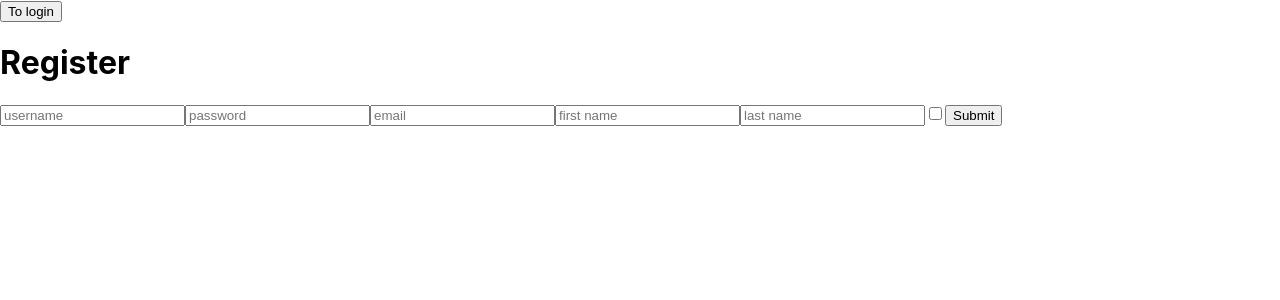
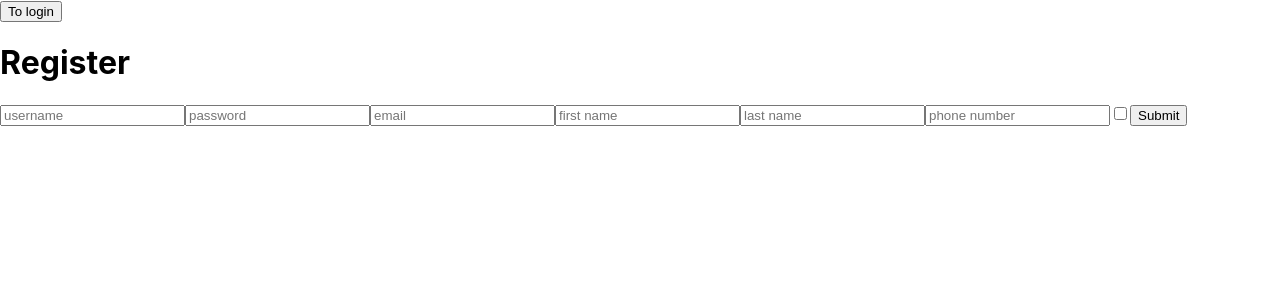
Before and after one commit to khoile3009/do-it, a Next.js app in the folder next-app/: page /auth in a window 1280 px wide. Shown: the top 300 px of the page. Built offline with nearby package versions, Linux system fonts and the light colour scheme; no server answers.

Commit message:
Add auth page to demonstrate redux and authorization backbone

```diff
--- a/next-app/General/Components/Auth/Register.js
+++ b/next-app/General/Components/Auth/Register.js
@@ -8,7 +8,9 @@ export default function Register(props) {
     const [email, changeEmail] = useState('');
     const [first_name, changeFirstname] = useState('');
     const [last_name, changeLastname] = useState('');
+    const [phone_number, changePhoneNumber] = useState('');
     const [checked, check] = useState(false);
+
     const dispatch = useDispatch()
     const auth = useSelector((state) => state.auth)
 
@@ -17,7 +19,7 @@ export default function Register(props) {
         <form onSubmit={
             (event) => {
                 event.preventDefault()
-                dispatch(register(username, email, password, first_name, last_name, checked))
+                dispatch(register(username, email, password, first_name, last_name, parseInt(phone_number), checked))
             }
         }>
             <input type="text" placeholder="username" onChange={(event) => changeUsername(event.target.value)} value={username} />
@@ -25,7 +27,7 @@ export default function Register(props) {
             <input type="text" placeholder="email" onChange={(event) => changeEmail(event.target.value)} value={email} />
             <input type="text" placeholder="first name" onChange={(event) => changeFirstname(event.target.value)} value={first_name} />
             <input type="text" placeholder="last name" onChange={(event) => changeLastname(event.target.value)} value={last_name} />
-
+            <input type="number" placeholder="phone number" onChange={(event) => changePhoneNumber(event.target.value)} value={phone_number} />
             <input type="checkbox" onChange={(event) => check(event.target.checked)} checked={checked} />
             <button type="submit">Submit</button>
         </form>
--- a/next-app/General/Utils/Initializer.js
+++ b/next-app/General/Utils/Initializer.js
@@ -6,11 +6,11 @@ export default function Initializer() {
     const dispatch = useDispatch()
     const auth = useSelector((state) => state.auth)
 
+    // This is a replacement for component did mount because it launch once with no other condition to launce
     useEffect(() => {
         if (!auth.userId) {
             dispatch(retrieveUserFromToken(auth.token))
         }
-
     }, [])
 
     return null;
--- a/next-app/pages/auth.js
+++ b/next-app/pages/auth.js
@@ -2,10 +2,19 @@
 import { useState } from 'react';
 import Login from '../General/Components/Auth/Login'
 import Register from '../General/Components/Auth/Register'
+
+import { signout } from '../store/actions/index';
+import { useSelector, useDispatch } from 'react-redux';
+import { logout } from '../store/actions/auth';
+
 export default function Auth() {
     const [state, changeState] = useState(0);
-    return (
-        <div>
+    const auth = useSelector((state) => state.auth)
+    const dispatch = useDispatch()
+
+    return auth.userId
+        ? <button onClick={() => dispatch(signout())}>Log out</button>
+        : <div>
             <button
                 onClick={
                     () => {
@@ -18,5 +27,4 @@ export default function Auth() {
                 : <Login />
             }
         </div>
-    );
 }
--- a/next-app/store/actions/auth.js
+++ b/next-app/store/actions/auth.js
@@ -61,7 +61,7 @@ export function signin(username, password, remember) {
     };
 };
 
-export function register(username, email, password, first_name, last_name, remember) {
+export function register(username, email, password, first_name, last_name, phone_number, remember) {
     return dispatch => {
         dispatch(authStart())
         const authData = {
@@ -69,7 +69,8 @@ export function register(username, email, password, first_name, last_name, remem
             email: email,
             password: password,
             first_name: first_name,
-            last_name: last_name
+            last_name: last_name,
+            phone_number: phone_number
         }
         console.log(authData)
         let url = 'api/v1/auth/register';
```
